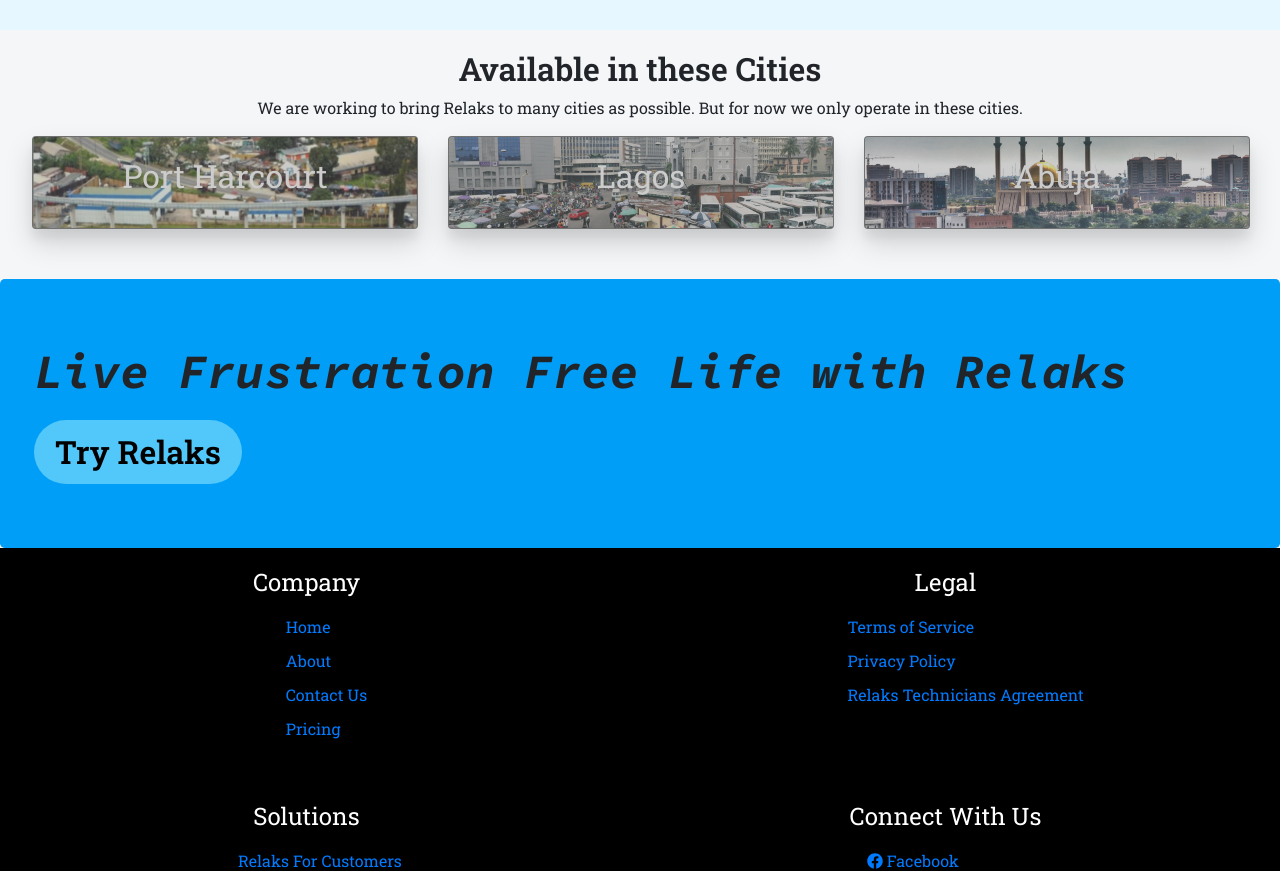
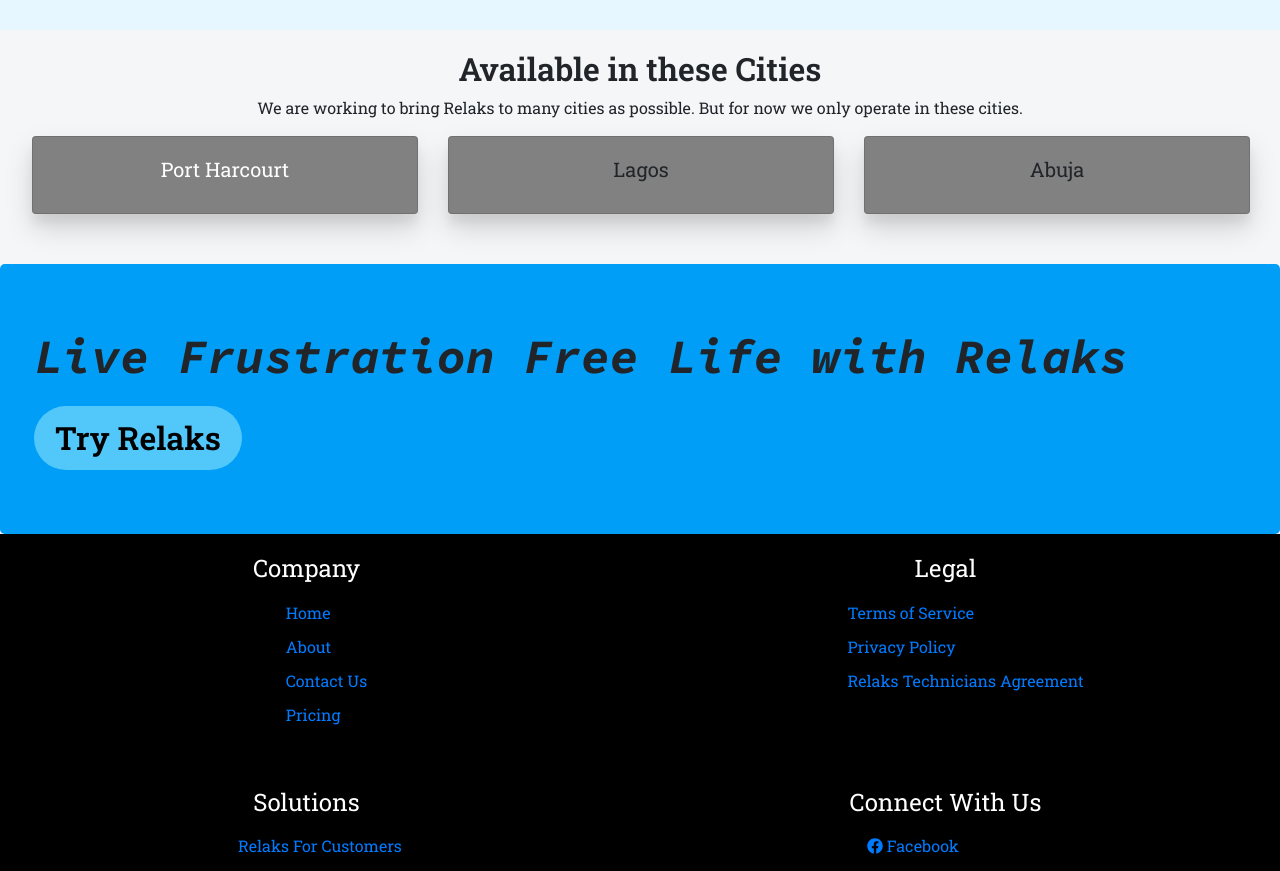
Before and after one commit to emmanuel-worgu/relaks-frontend, a React (Create React App) app: page / in a window 1280 px wide. Shown: the part 2480-3351 px from the top of the page. Built offline with nearby package versions, Linux system fonts and the light colour scheme.

Commit message:
lazy load images

```diff
--- a/src/statelessComponent/Home.js
+++ b/src/statelessComponent/Home.js
@@ -1,9 +1,9 @@
-import React, { useState } from 'react';
+import React, { useState, useEffect } from 'react';
 import { useHistory } from 'react-router-dom';
-import mixpanel from 'mixpanel-browser';
 import { NormalNav } from './Nav';
 import Footer from './Footer';
 import NeedHelpTemplate from './NeedHelpTemplate';
+import mixpanel from 'mixpanel-browser';
 import { faUserAlt,
   faCreditCard,
   faHeadset,
@@ -24,6 +24,7 @@
 import Family from '../assest/family.svg';
 import RelaksCta from './relaks__cta';
 
+
 const Home = () => {
 
   mixpanel.init("784360e9005522fb8d2cccd326b57f78");
@@ -32,7 +33,15 @@
     url: document.location.href,
   });
 
+  const scrollFunc = () => {
+    console.log('scrolling');
+  };
+
   const[loading, setLoading] = useState(false);
+  const[offSet, setOffSet] = useState(0);
+  const[lg, setLg] = useState('');
+  const[ph, setPh] = useState('');
+  const[abj, setAbj] = useState('')
 
   const history = useHistory();
 
@@ -49,8 +58,26 @@
     setLoading(true);
     history.push('/handyman/register');
   };
+
+  useEffect(() => {
+    // console.log(window);
+    window.onscroll = () => {
+      setOffSet(window.pageYOffset);
+    }
+
+  }, [offSet]);
+
+
+  useEffect(() => {
+    if (offSet > 4000) {
+      setPh('portharcourt');
+      setLg('lagos');
+      setAbj('abuja');
+    }
+  }, [offSet]);
+
   return (
-    <div>
+    <div onScroll={scrollFunc}>
       <div>
         <NeedHelpTemplate />
       </div>
@@ -58,7 +85,7 @@
       <div>
         <div id="setImg">
           <div>
-            <img src={HomeBackground} className="hero-img" alt="relaks-home-background" />
+            <img src={HomeBackground} className="hero-img" alt="relaks-home-background" loading="lazy" />
           </div>
           <div className="hero-content">
             <h3 className="hero-text" id="hero-text-header">Live A Frustration Free Life!!</h3>
@@ -242,7 +269,7 @@
                 background: '#818181',
                 overflow: 'hidden',
               }}className="card" id="card-pricing1">
-                <div className="card-body" id="portharcourt">
+                <div className="card-body" id={ph}>
                   <h5 style={{
                     color: 'white'
                   }}className="card-title">Port Harcourt</h5>
@@ -257,7 +284,7 @@
                 background: '#818181',
                 overflow: 'hidden',
               }}className="card" id="card-pricing1">
-                <div className="card-body" id="lagos">
+                <div className="card-body" id={lg}>
                   <h5 className="card-title">Lagos</h5>
                   <p className="card-text">
                     <b></b>
@@ -270,7 +297,7 @@
                 background: '#818181',
                 overflow: 'hidden',
               }}className="card" id="card-pricing1">
-                <div className="card-body" id="abuja">
+                <div className="card-body" id={abj}>
                   <h5 className="card-title">Abuja</h5>
                   <p className="card-text">
                     <b></b>
```
Also changed, not shown: 1 other file (tests, documents, lock files or other folders).
